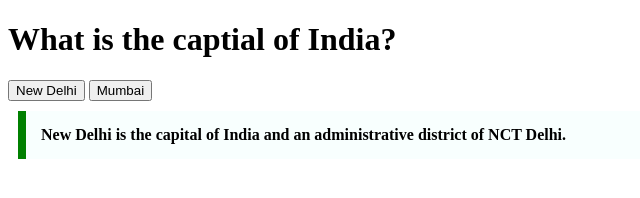
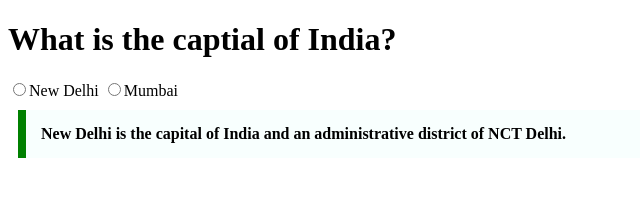
Before and after one commit to acciojob/trivia-yadavp473131, a website: page main.html in a window 1280 px wide. Shown: the whole page, without its empty margins (0-640 px from the left). Drawn offline with Linux system fonts and the light colour scheme.

Commit message:
created a submission

```diff
--- a/main.html
+++ b/main.html
@@ -9,8 +9,8 @@
 <body>
 	<!-- the entire body must be written by student -->
 	<h1>What is the captial of India?</h1>
-	<button type="radio">New Delhi</button>
-	<button type="radio">Mumbai</button>
+	<input type="radio">New Delhi</button>
+	<input type="radio">Mumbai</button>
 	<blockquote>New Delhi is the capital of India and an administrative district of NCT Delhi.</blockquote>
     <script type="text/javascript" src="./script.js">
 </script>
```
